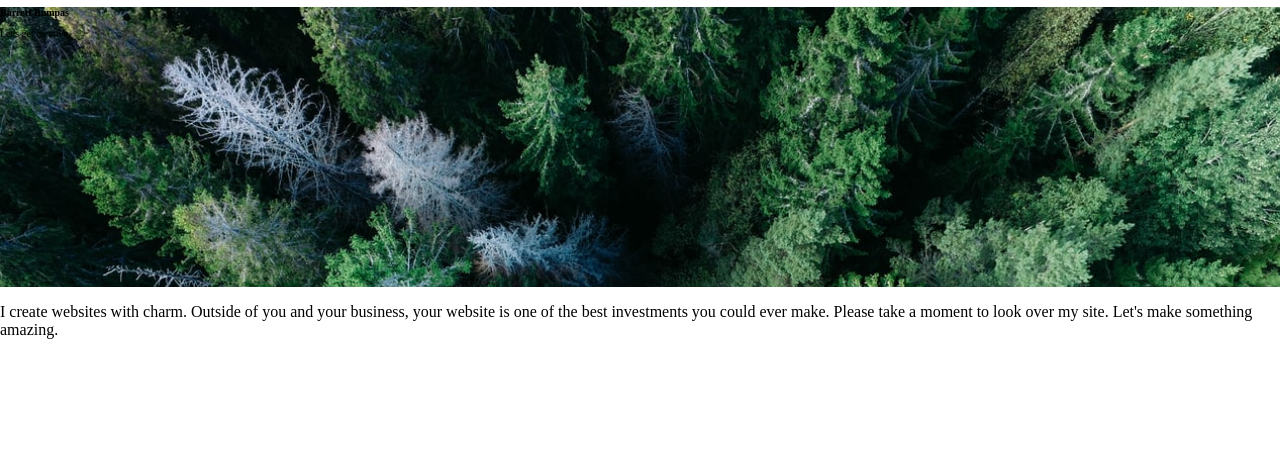
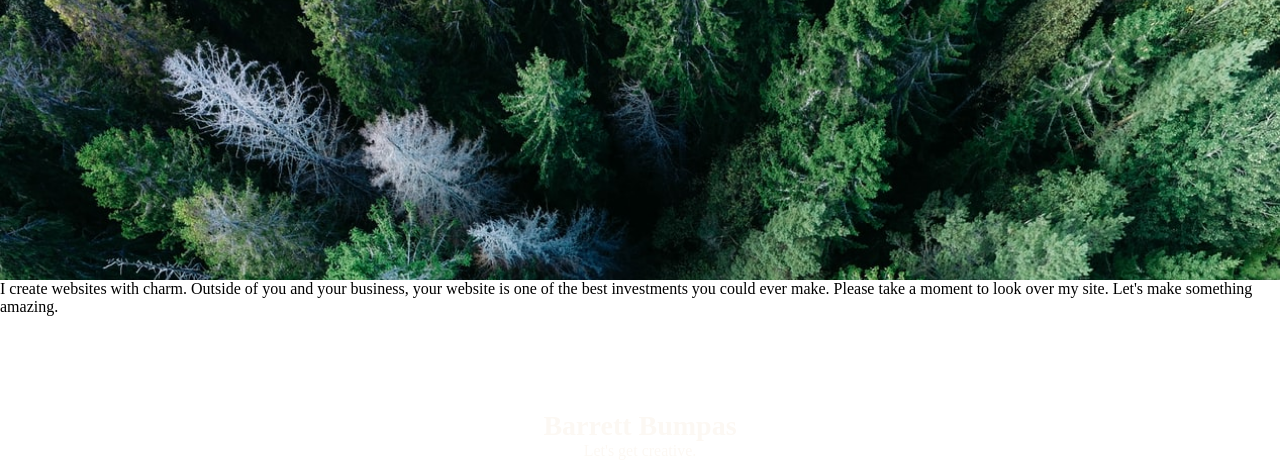
Before and after one commit to Barrett-Bumpas/Barrett-B, a plain HTML site: page index.html in a window 1280 px wide. Drawn offline with Linux system fonts and the light colour scheme; a script that the page names is missing.

Commit message:
Resolution

```diff
--- a/index.html
+++ b/index.html
@@ -10,7 +10,7 @@
 <body>
     <div class="container">
         <h1 class="header-text">Barrett Bumpas</h1>
-        <p class="header-text">Let's get creative.</p>
+        <p class="header-text-p">Let's get creative.</p>
     </div>
     <div class="footer">
         <p>I create websites with charm. Outside of you and your business, your website
--- a/stlye.css
+++ b/stlye.css
@@ -1,5 +1,14 @@
+* {
+    margin: 0;
+    padding: 0;
+    border: 0;
+    outline: 0;
+    font-size: 100%;
+    vertical-align: baseline;
+    background: transparent;
+}
 body{
-    margin: 0;
+
 
 }
 
@@ -13,6 +22,15 @@ body{
 }
 .header-text{
     font-size: 10px;
+    color: rgb(252, 248, 243);
+    text-align: center;
+    padding-top: 32%;
+    font-size: 28px;
+}
+
+.header-text-p{
+    color: rgb(252, 248, 243);
+    text-align: center;
 }
 
 
```
